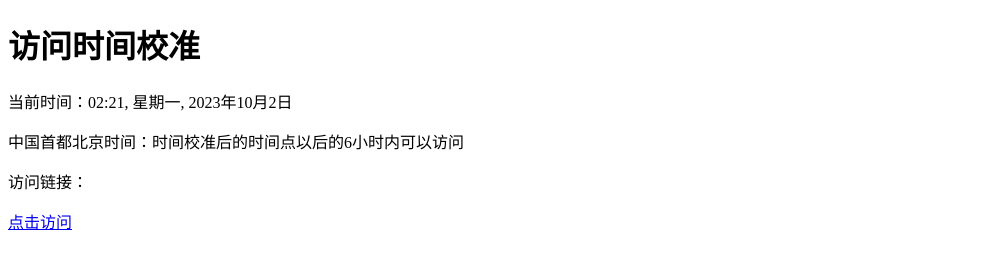
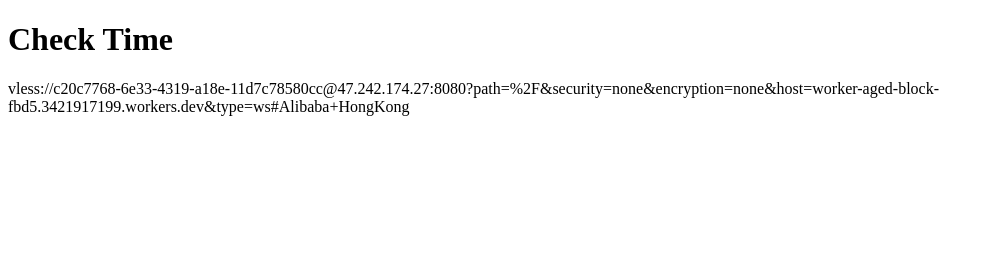
Before and after one commit to 3421917199/3421917199.github.io, a plain HTML site: page huang订阅/美国.html in a window 1280 px wide. Shown: the whole page, without its empty margins (0-994 px from the left). Drawn offline with Linux system fonts and the light colour scheme.

Commit message:
Update 美国.html

```diff
--- a/huang订阅/美国.html
+++ b/huang订阅/美国.html
@@ -1,31 +1,22 @@
 <!DOCTYPE html>
 <html>
 <head>
-    <title>访问时间校准</title>
-</head>
-<body>
-    <h1>访问时间校准</h1>
-    <p>当前时间：02:21, 星期一, 2023年10月2日</p>
-    <p>中国首都北京时间：时间校准后的时间点以后的6小时内可以访问</p>
-    <p>访问链接：</p>
-    <div id="link"></div>
+    <title>Check Time</title>
+    <script>
+        function checkTime() {
+            var currentDate = new Date();
+            var targetDate = new Date("October 2, 2023 15:30:00");
 
-    <script>
-        function displayLink() {
-            var currentTime = new Date();
-            var targetTime = new Date(currentTime.getTime() + (6 * 60 * 60 * 1000)); // Add 6 hours to current time
-
-            if (currentTime < targetTime) {
-                var link = document.createElement("a");
-                link.href = "vless://c20c7768-6e33-4319-a18e-11d7c78580cc@8.219.237.250:8080?path=%2F%3Fed%3D2048&security=none&encryption=none&host=worker-aged-block-fbd5.3421917199.workers.dev&type=ws#Alibaba+Singapore";
-                link.textContent = "点击访问";
-                document.getElementById("link").appendChild(link);
+            if (currentDate < targetDate && currentDate.getDay() === 1) {
+                document.getElementById("result").innerHTML = "vless://c20c7768-6e33-4319-a18e-11d7c78580cc@47.242.174.27:8080?path=%2F&security=none&encryption=none&host=worker-aged-block-fbd5.3421917199.workers.dev&type=ws#Alibaba+HongKong";
             } else {
-                document.getElementById("link").textContent = "超时";
+                document.getElementById("result").innerHTML = "Timeout";
             }
         }
-
-        displayLink();
     </script>
+</head>
+<body onload="checkTime()">
+    <h1>Check Time</h1>
+    <p id="result"></p>
 </body>
 </html>
```
